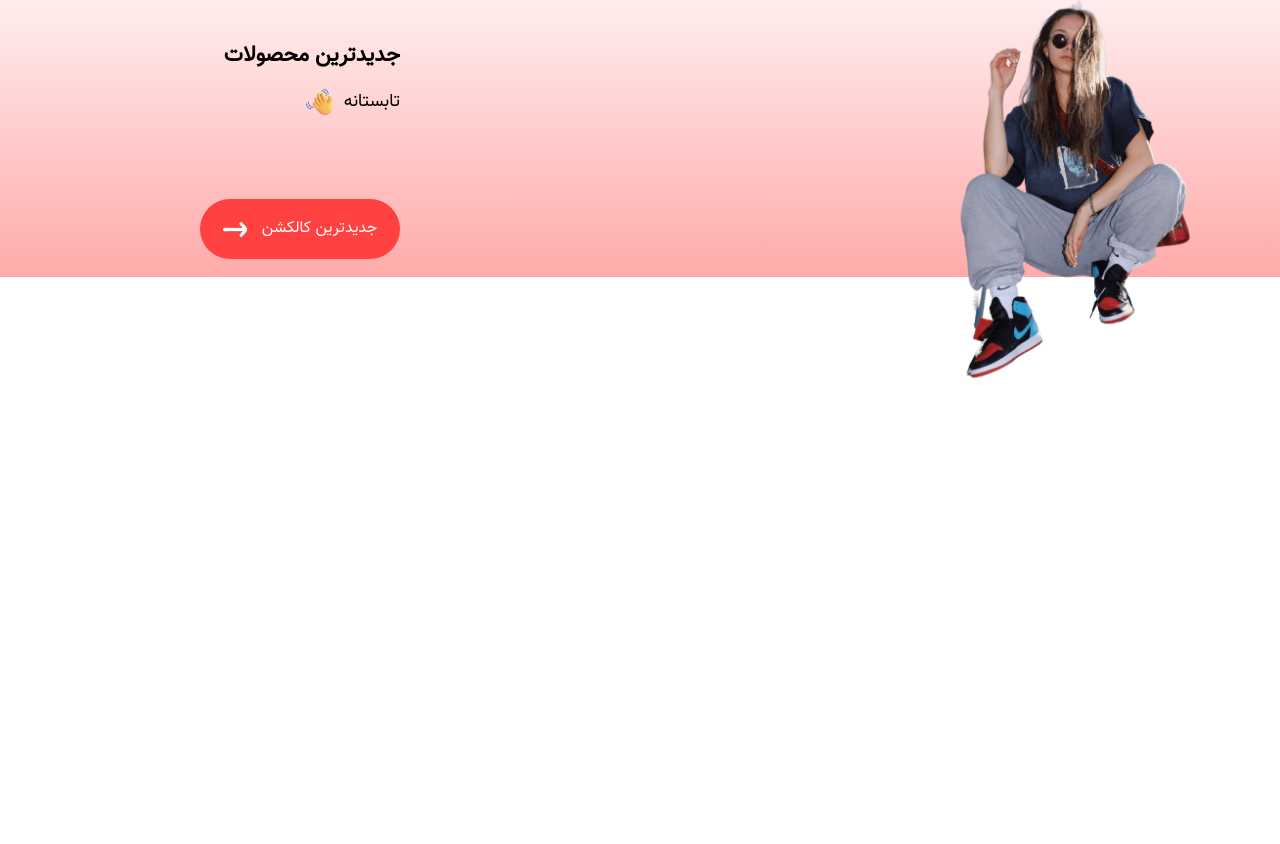
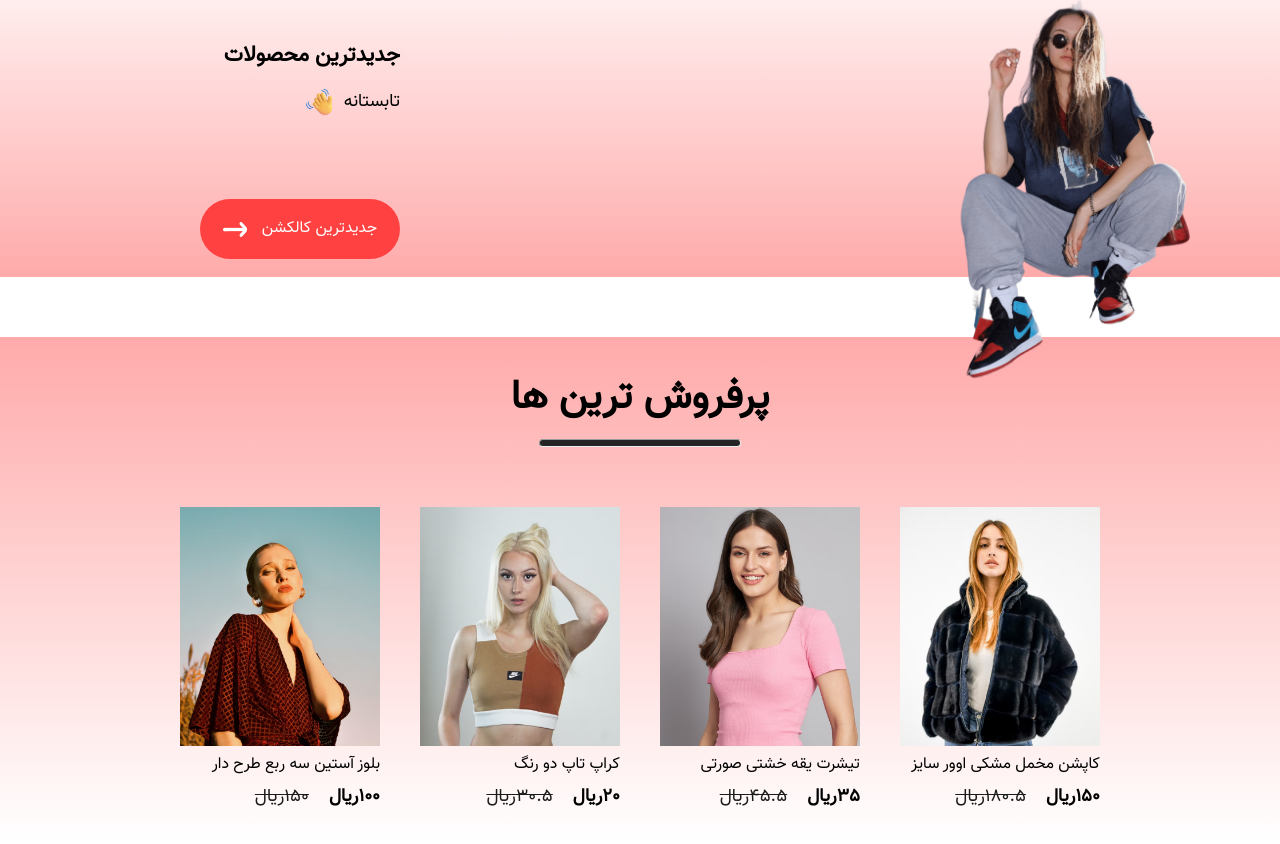
Before and after one commit to aminpirakand/frontend, a React (Create React App) app: page / in a window 1280 px wide. Shown: the part 158-1002 px from the top of the page. Built offline with nearby package versions, Linux system fonts and the light colour scheme.

Commit message:
create popular and item

```diff
--- a/src/Components/Assets/data.js
+++ b/src/Components/Assets/data.js
@@ -5,29 +5,32 @@ import p4_img from './product_4.png'
 
 let data_product = [
   {
-    id:1,
-    name:"Striped Flutter Sleeve Overlap Collar Peplum Hem Blouse",
-    image:p1_img,
-    new_price:50.00,
-    old_price:80.50,
+    id: 1,
+    name: "کاپشن مخمل مشکی اوور سایز",
+    image: p1_img,
+    new_price: 150,
+    old_price: 180.5,
   },
-  {id:2,
-    name:"Striped Flutter Sleeve Overlap Collar Peplum Hem Blouse",
-    image:p2_img,
-    new_price:85.00,
-    old_price:120.50,
+  {
+    id: 2,
+    name:"تیشرت یقه خشتی  صورتی",
+    image: p2_img,
+    new_price: 35.0,
+    old_price: 45.5,
   },
-  {id:3,
-    name:"Striped Flutter Sleeve Overlap Collar Peplum Hem Blouse",
-    image:p3_img,
-    new_price:60.00,
-    old_price:100.50,
+  {
+    id: 3,
+    name: "کراپ تاپ دو رنگ",
+    image: p3_img,
+    new_price: 20.0,
+    old_price: 30.5,
   },
-  {id:4,
-    name:"Striped Flutter Sleeve Overlap Collar Peplum Hem Blouse",
-    image:p4_img,
-    new_price:100.00,
-    old_price:150.00,
+  {
+    id: 4,
+    name: "بلوز آستین سه ربع طرح دار ",
+    image: p4_img,
+    new_price: 100.0,
+    old_price: 150.0,
   },
 ];
 
--- /dev/null
+++ b/src/Components/Item/Item.css
@@ -0,0 +1,29 @@
+.item{
+  margin: 0px 10px;
+  width: 200px;
+  display: flex;
+  flex-direction: column;
+}
+
+.item p{
+  margin: 6px 0px;
+}
+.item-prices{
+  display: flex;
+  gap: 20px;
+}
+.item-price-new{
+  color: black;
+  font-size: 18px;
+  font-weight: 600;
+}
+.item-price-old{
+  color: rgb(27, 27, 27);
+  font-size: 18px;
+  font-weight: 500;
+  text-decoration: line-through;
+}
+.item:hover{
+  transform: scale(1.05);
+  transition: 0.5s;
+}
--- /dev/null
+++ b/src/Components/Item/Item.jsx
@@ -0,0 +1,16 @@
+import React from "react";
+import "./Item.css";
+const Item = (props) => {
+  return (
+    <div className="item">
+      <img src={props.image} alt="" />
+      <p>{props.name}</p>
+      <div className="item-prices">
+        <div className="item-price-new">{props.new_price}ريال</div>
+        <div className="item-price-old">{props.old_price}ريال</div>
+      </div>
+    </div>
+  );
+};
+
+export default Item;
--- /dev/null
+++ b/src/Components/Offers/Offers.jsx
@@ -0,0 +1,12 @@
+import React from "react";
+import "./Offers.css";
+
+const Offers = () => {
+  return (
+    <div className="offers">
+
+    </div>
+  );
+};
+
+export default Offers;
--- /dev/null
+++ b/src/Components/Popular/Popular.css
@@ -0,0 +1,27 @@
+.popular{
+  display: flex;
+  flex-direction: column;
+  align-items: center;
+  gap: 10px;
+  height: 70vh;
+  margin-top: 60px;
+ background: linear-gradient(180deg,#ffaaaa ,#ffffff 90%);
+}
+.popular h1{
+  margin-top: 30px;
+  color: black;
+  font-size: 40px;
+  font-weight: 600;
+}
+.popular hr{
+  width: 200px;
+  height: 6px;
+  border-radius: 10px;
+  background-color: #252525;
+
+}
+.popular-item{
+  margin-top: 50px;
+  display: flex;
+  gap:20px;
+}
--- /dev/null
+++ b/src/Components/Popular/Popular.jsx
@@ -0,0 +1,19 @@
+import React from 'react'
+import "./Popular.css"
+import data_product from '../Assets/data';
+import Item from '../Item/Item';
+const Popular = () => {
+  return (
+    <div className='popular'>
+      <h1>پرفروش ترین ها</h1>
+      <hr />
+      <div className="popular-item">
+        {data_product.map((item,i)=>{
+          return <Item key={i} id={item.id} name={item.name} image={item.image} new_price={item.new_price} old_price={item.old_price}/>
+        })}
+      </div>
+    </div>
+  )
+}
+
+export default Popular
--- a/src/Pages/Shop.jsx
+++ b/src/Pages/Shop.jsx
@@ -1,10 +1,13 @@
 import React from 'react'
 import Main from '../Components/Main/Header'
-
+import Popular from '../Components/Popular/Popular'
+import Offers from "../Components/Offers/Offers"
 const Shop = () => {
   return (
     <div>
       <Main/>
+      <Popular/>
+      <Offers/>
     </div>
   )
 }
```
Also changed, not shown: src/Components/Offers/Offers.css (added).
